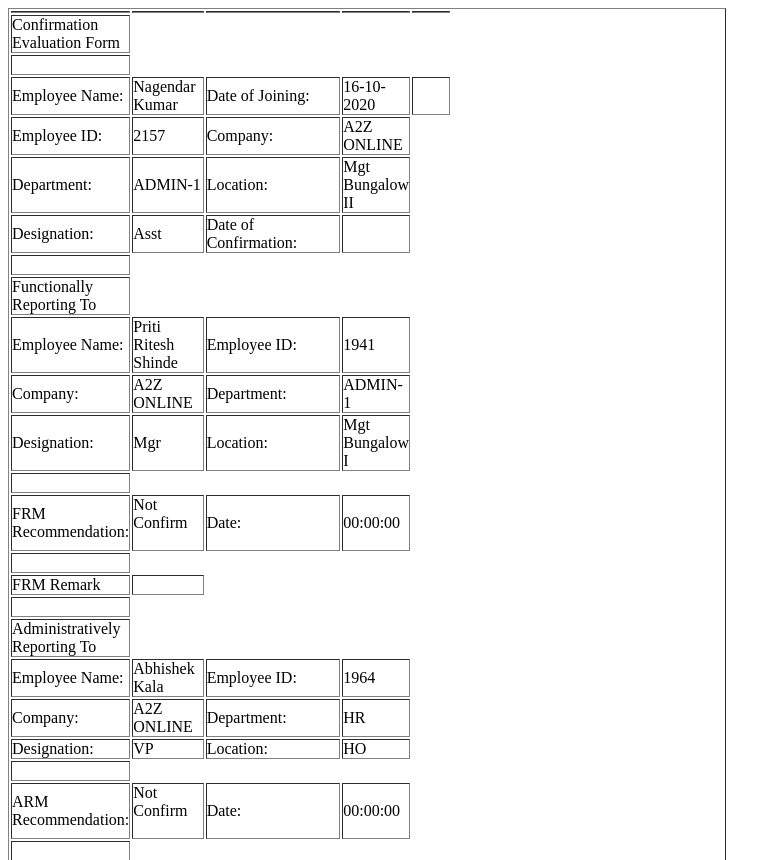
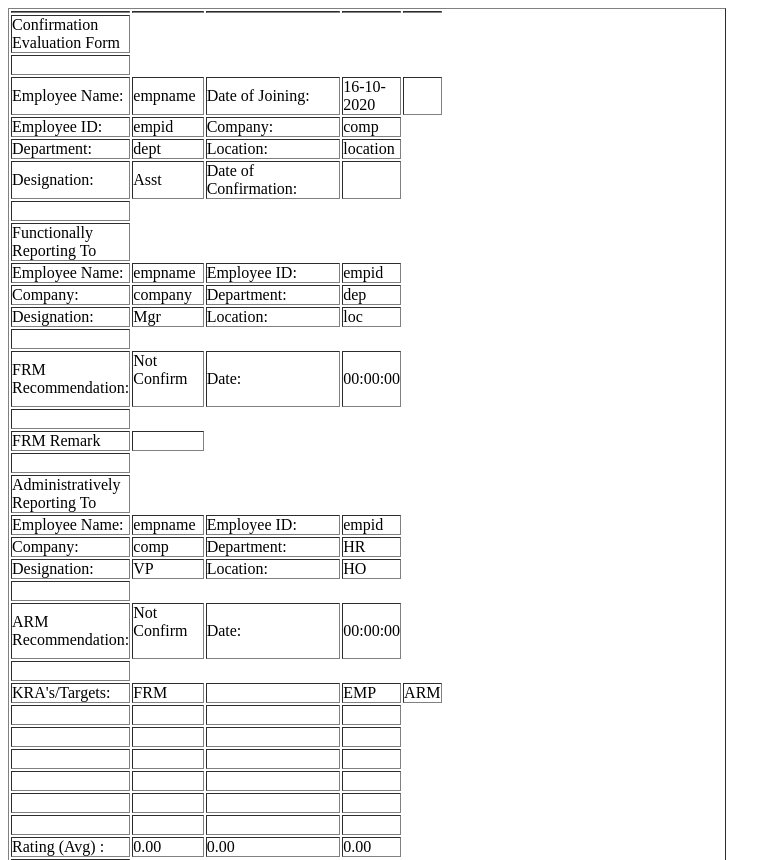
Before and after one commit to sudeepgupta956/report-design, a website: page index.html in a window 1280 px wide. Shown: the top 860 px of the page, without its empty margins (0-781 px from the left). Drawn offline with Linux system fonts and the light colour scheme.

Commit message:
1 file modified

```diff
--- a/index.html
+++ b/index.html
@@ -18,22 +18,22 @@
       </tr>
       <tr>
         <td colspan="{6}className" ="frb6c75as2">Employee Name:</td>
-        <td colspan="{7}className" ="frb6c75as37">Nagendar Kumar</td>
+        <td colspan="{7}className" ="frb6c75as37">empname</td>
         <td colspan="{3}className" ="frb6c75as38">Date of Joining:</td>
         <td colspan="{9}className" ="frb6c75as39">16-10-2020</td>
         <td rowspan="{51}" className="frb6c75as35">&nbsp;</td>
       </tr>
       <tr>
         <td colspan="{6}className" ="frb6c75as40">Employee ID:</td>
-        <td colspan="{7}className" ="frb6c75as42">2157</td>
+        <td colspan="{7}className" ="frb6c75as42">empid</td>
         <td colspan="{3}className" ="frb6c75as44">Company:</td>
-        <td colspan="{9}className" ="frb6c75as9">A2Z ONLINE</td>
+        <td colspan="{9}className" ="frb6c75as9">comp</td>
       </tr>
       <tr>
         <td colspan="{6}className" ="frb6c75as40">Department:</td>
-        <td colspan="{7}className" ="frb6c75as10">ADMIN-1</td>
+        <td colspan="{7}className" ="frb6c75as10">dept</td>
         <td colspan="{3}className" ="frb6c75as43">Location:</td>
-        <td colspan="{9}className" ="frb6c75as45">Mgt Bungalow II</td>
+        <td colspan="{9}className" ="frb6c75as45">location</td>
       </tr>
       <tr>
         <td colspan="{6}className" ="frb6c75as46">Designation:</td>
@@ -49,21 +49,21 @@
       </tr>
       <tr>
         <td colspan="{6}className" ="frb6c75as52">Employee Name:</td>
-        <td colspan="{7}className" ="frb6c75as53">Priti Ritesh Shinde</td>
+        <td colspan="{7}className" ="frb6c75as53">empname</td>
         <td colspan="{3}className" ="frb6c75as55">Employee ID:</td>
-        <td colspan="{9}className" ="frb6c75as56">1941</td>
+        <td colspan="{9}className" ="frb6c75as56">empid</td>
       </tr>
       <tr>
         <td colspan="{6}className" ="frb6c75as40">Company:</td>
-        <td colspan="{7}className" ="frb6c75as42">A2Z ONLINE</td>
+        <td colspan="{7}className" ="frb6c75as42">company</td>
         <td colspan="{3}className" ="frb6c75as44">Department:</td>
-        <td colspan="{9}className" ="frb6c75as9">ADMIN-1</td>
+        <td colspan="{9}className" ="frb6c75as9">dep</td>
       </tr>
       <tr>
         <td colspan="{6}className" ="frb6c75as46">Designation:</td>
         <td colspan="{7}className" ="frb6c75as17">Mgr</td>
         <td colspan="{3}className" ="frb6c75as48">Location:</td>
-        <td colspan="{9}className" ="frb6c75as57">Mgt Bungalow I</td>
+        <td colspan="{9}className" ="frb6c75as57">loc</td>
       </tr>
       <tr>
         <td colspan="{2}" className="frb6c75as35">&nbsp;</td>
@@ -91,13 +91,13 @@
       </tr>
       <tr>
         <td colspan="{6}className" ="frb6c75as52">Employee Name:</td>
-        <td colspan="{7}className" ="frb6c75as53">Abhishek Kala</td>
+        <td colspan="{7}className" ="frb6c75as53">empname</td>
         <td colspan="{3}className" ="frb6c75as55">Employee ID:</td>
-        <td colspan="{9}className" ="frb6c75as56">1964</td>
+        <td colspan="{9}className" ="frb6c75as56">empid</td>
       </tr>
       <tr>
         <td colspan="{6}className" ="frb6c75as40">Company:</td>
-        <td colspan="{7}className" ="frb6c75as42">A2Z ONLINE</td>
+        <td colspan="{7}className" ="frb6c75as42">comp</td>
         <td colspan="{3}className" ="frb6c75as44">Department:</td>
         <td colspan="{9}className" ="frb6c75as9">HR</td>
       </tr>
```
